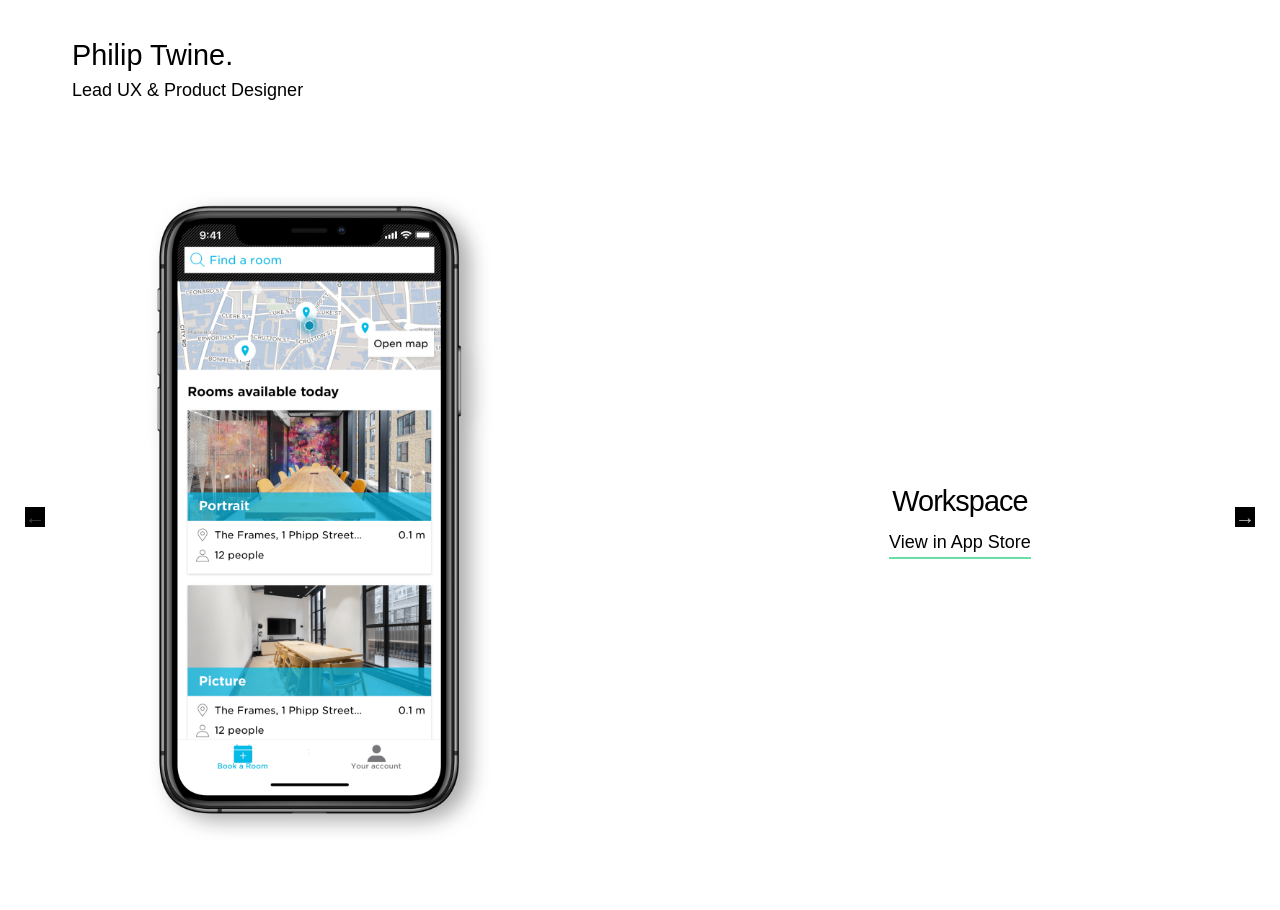
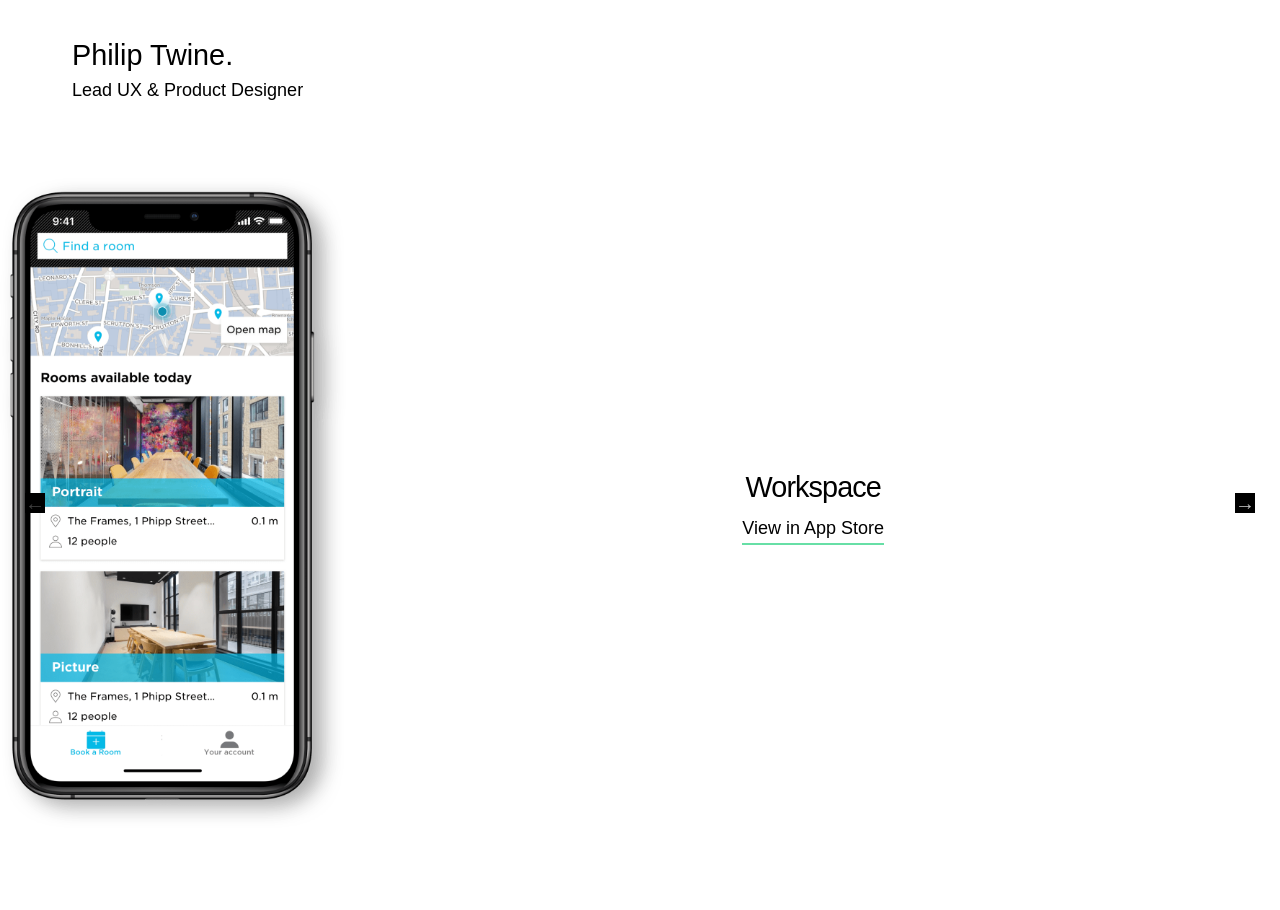
Before and after one commit to philiptwine/philiptwine.github.io, a Jekyll site: the page built from index.html, in a window 1280 px wide. Built offline with Jekyll 4.4.1, drawn with Linux system fonts in a browser that asks for light colours; nearby versions of some CDN libraries; some web fonts are replaced.

Commit message:
Changes to be reverted

```diff
--- a/assets/css/main.css
+++ b/assets/css/main.css
@@ -838,11 +838,16 @@
     padding: 0 2rem;
     margin: 0 auto; }
 
+<<<<<<< HEAD
   .home-project {
     height: 750px !important; }
 
   .home-project .image {
     max-height: 650px; }
+=======
+  .home-project .image {
+    flex-basis: 50%; }
+>>>>>>> parent of aed50e0... Completed dev
 
   .home-project .image {
     flex-basis: 50%; }
--- a/assets/sass/main.scss
+++ b/assets/sass/main.scss
@@ -171,6 +171,7 @@
 		margin: 0 auto;
 	}
 
+<<<<<<< HEAD
 	.home-project {
 		height: 750px !important;
 	}
@@ -179,6 +180,8 @@
 		max-height: 650px;
 	}
 
+=======
+>>>>>>> parent of aed50e0... Completed dev
 	.home-project .image {
 		flex-basis: 50%;
 	}
```
Also changed, not shown: 1 other file.
